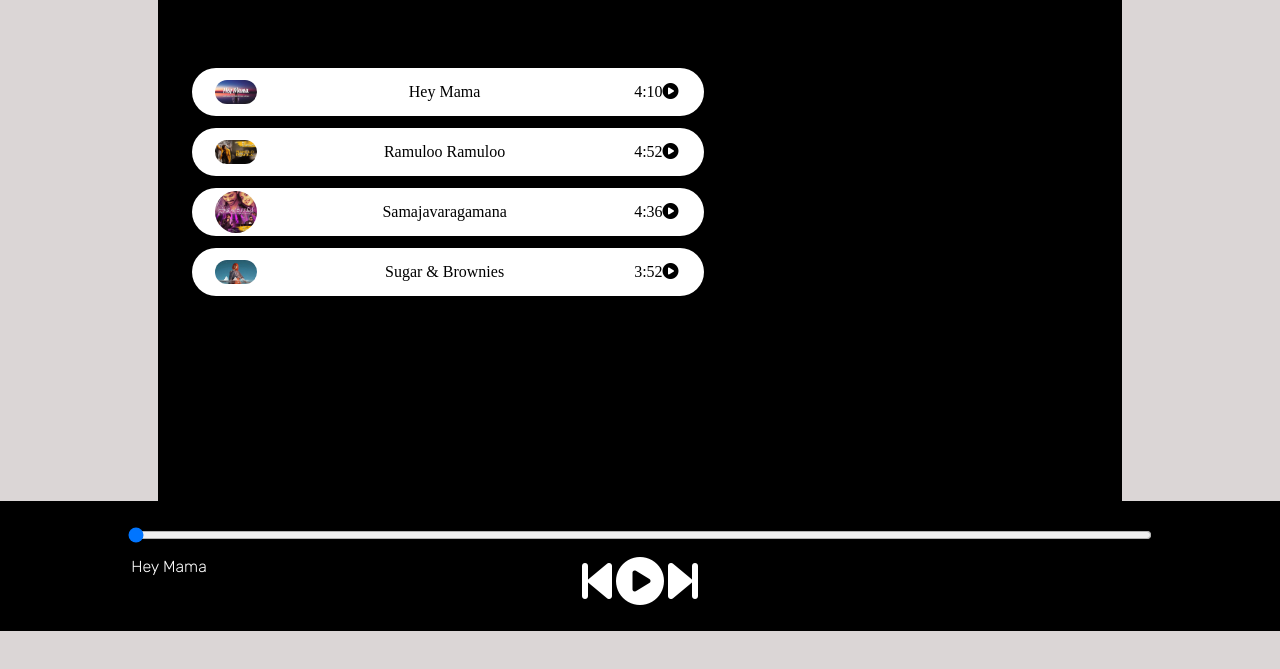
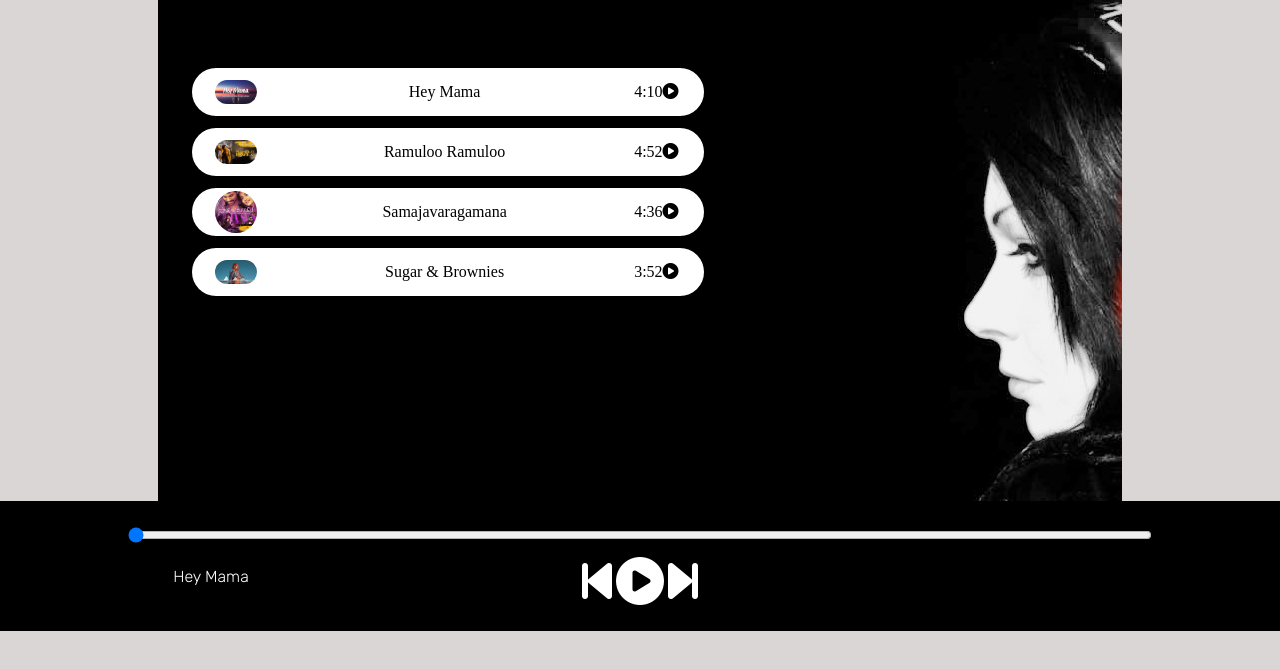
Before and after one commit to Sandeep17102002/Spotify_clone, a plain HTML site: page index.html in a window 1280 px wide. Shown: the part 169-838 px from the top of the page. Drawn offline with Linux system fonts and the light colour scheme; a web font is replaced by a local one.

Commit message:
fourth commit

```diff
--- a/index.html
+++ b/index.html
@@ -51,7 +51,7 @@
             <i class="fa-solid fa-3x fa-forward-step" id="next"></i>
         </div>
         <div class="songinfo">
-            <img src="gif/music-gif-2.gif" width=58px id="gif"><span class="masterSong">Hey Mama</span>
+            <img src="gifs/music-gif-2.gif" width=58px id="gif"><span class="masterSong">Hey Mama</span>
         </div>
     </div>
     <script src="https://kit.fontawesome.com/94dd3c3b5a.js" crossorigin="anonymous"></script>
--- a/style.css
+++ b/style.css
@@ -40,7 +40,7 @@ nav ul li{
     width:70%;
     border-radius: 12px;
     padding: 34px;
-    background-image: url('cover/sp.jpg');
+    background-image: url('covers/sp.jpg');
 }
 .bottom{
     position: sticky;
```
Also changed, not shown: gifs/music-gif-2.gif (renamed from music-gif-2.gif).
